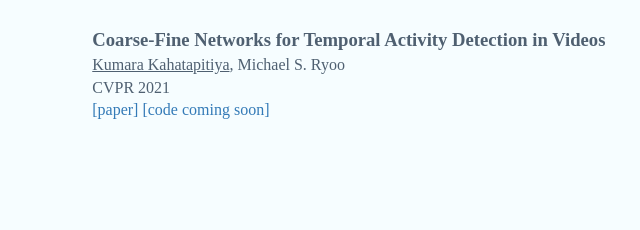
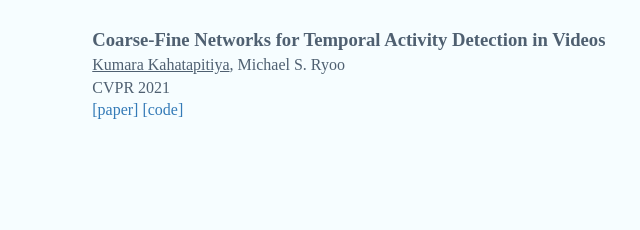
Before and after one commit to kkahatapitiya/kkahatapitiya.github.io, a plain HTML site: page index.html in a window 1280 px wide. Shown: the part 1100-1330 px from the top of the page, 334-974 px from the left. Drawn offline with Linux system fonts and the light colour scheme.

Commit message:
summer2021

```diff
--- a/index.html
+++ b/index.html
@@ -211,7 +211,7 @@
               <div>CVPR 2021</div>
               <div>
                 <a href='https://arxiv.org/abs/2103.01302'>[paper]</a>
-                <a>[code coming soon]</a>
+                <a href='https://github.com/kkahatapitiya/Coarse-Fine-Networks'>[code]</a>
               </div>
             </div>
           </div>
```
